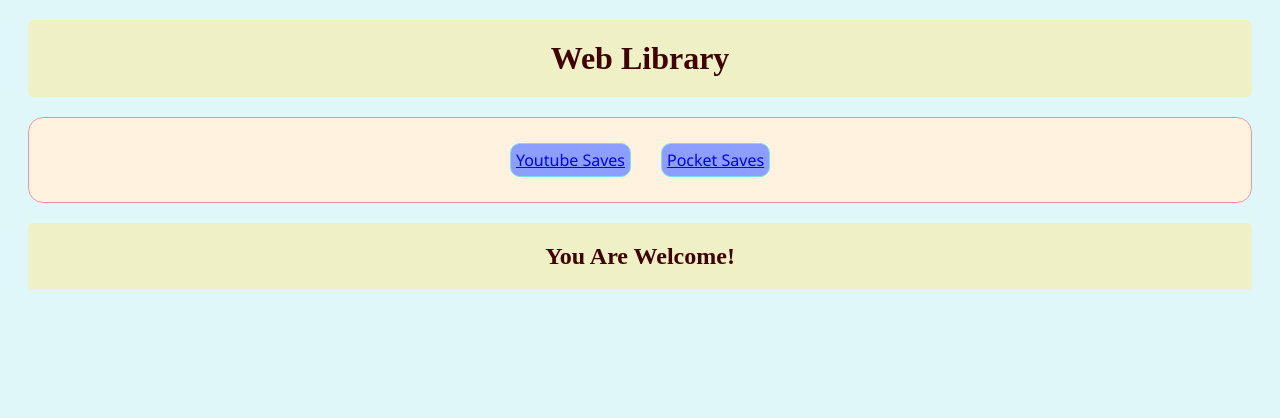
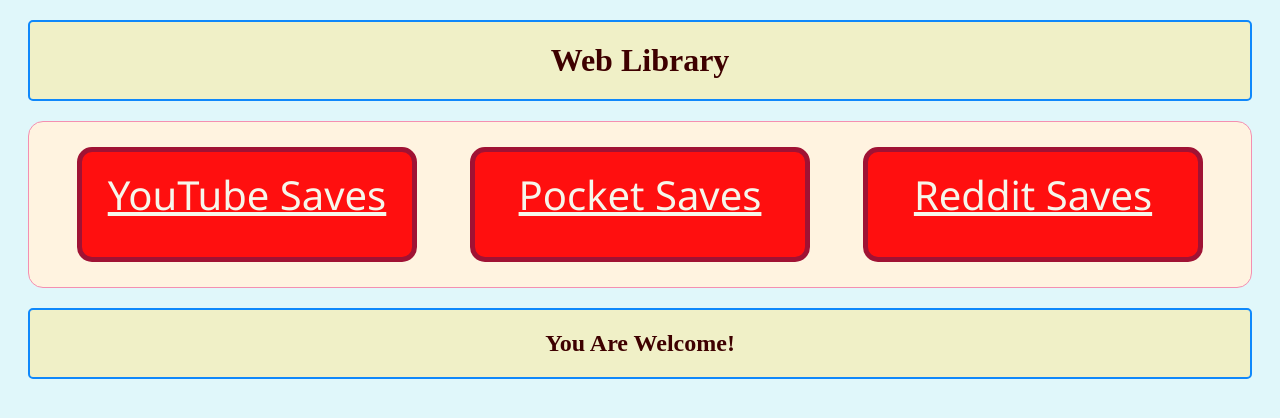
Before and after one commit to chitwan27/webLibrary, a website: page pages/index.html in a window 1280 px wide. Drawn offline with Linux system fonts and the light colour scheme.

Commit message:
add features

```diff
--- a/pages/index.html
+++ b/pages/index.html
@@ -9,8 +9,9 @@
 <body>
     <h1>Web Library</h1>
     <div>
-        <a href="./youtube/index.html">Youtube Saves</a>
-        <a href="./pocket/index.html">Pocket Saves</a>
+        <a target="_blank" href="./youtube/index.html">YouTube Saves</a>
+        <a target="_blank" href="./pocket/index.html">Pocket Saves</a>
+        <a target="_blank" href="./reddit/index.html">Reddit Saves</a>
     </div>
     <h2>You Are Welcome!</h2>
     <script src="./script.js"></script>
--- a/pages/pocket/styles.css
+++ b/pages/pocket/styles.css
@@ -1,6 +1,6 @@
 body{
     text-align: center;
-    background-color: #E0F7FA;
+    background-color: #FFF3E0;
     color: #333;
 }
 
@@ -9,21 +9,22 @@
     padding: 20px;
     color: #3e0000;
     border-radius: 5px;
-    background-color: #b1b1ee;
+    background-color: #bfbfee;
+    border: 3px solid #0F88F0;
 }
 
 div{
-    font-family: "Segoe UI", Arial, sans-serif;
+    font-family: "Segoe UI";
     justify-content: center;
     align-content: center;
     align-items: center;
     flex-wrap: wrap;
     display: flex;
 
-    padding: 10px;
+    padding: 20px;
     border: 1px solid #F48FB1;
     border-radius: 15px;
-    background-color: #FFF3E0;
+    background-color: #E0F7FA;
     margin: 20px;
 }
 
@@ -37,10 +38,23 @@
     color: darkslategrey;
 }
 
-p{
-    background-color: #8C9EFF;
-    border: 1px solid #80DEEA;
-    border-radius: 10px;
-    padding: 5px;
-    margin: 15px;
+embed{
+    background-color: #fafffa;
+    border: 3px solid #2b2ba9;
+    border-radius: 5px;
+    padding: 0px;
+    margin: 0px;
 }
+
+a{
+    background-color: #fafffa;
+    font-family: monospace;
+    text-decoration: none;
+    border-radius: 5px;
+    font-size: 2.5em;
+    margin: 0 0 10px;
+}
+
+a:hover{
+    text-decoration: underline dotted #F48FB1;
+}
--- a/pages/styles.css
+++ b/pages/styles.css
@@ -10,11 +10,12 @@
     color: #3e0000;
     border-radius: 5px;
     background-color: #f0f0c7;
+    border: 2px solid #0F88FB;
 }
 
 div{
     font-family: "Segoe UI", Arial, sans-serif;
-    justify-content: center;
+    justify-content: space-evenly;
     align-content: center;
     align-items: center;
     flex-wrap: wrap;
@@ -28,9 +29,19 @@
 }
 
 a{
-    background-color: #8C9EFF;
-    border: 1px solid #80DEEA;
-    border-radius: 10px;
-    padding: 5px;
+    background-color: #ff0f0f;
+    border: 5px solid #A01234;
+    border-radius: 15px;
+    font-size: 2.5rem;
+    min-height: 75px;
+    min-width: 300px;
+    color:#f6f6eb;
+    padding: 15px;
     margin: 15px;
 }
+
+a:hover{
+    color:#ABCDEF;
+    font-style: italic;
+    text-decoration: none;
+}
--- a/pages/youtube/styles.css
+++ b/pages/youtube/styles.css
@@ -10,6 +10,7 @@
     color: #3e0000;
     border-radius: 5px;
     background-color: #ce7d7d;
+    border: 3px solid #0F88FB;
 }
 
 div {
```
Also changed, not shown: pages/pocket/script.js (+33 -10 lines), pages/youtube/script.js (+10 -5 lines), pages/misc/index.html (added), pages/misc/script.js (added), pages/misc/styles.css (added), pages/reddit/index.html (added), pages/reddit/script.js (added), pages/reddit/styles.css (added).
